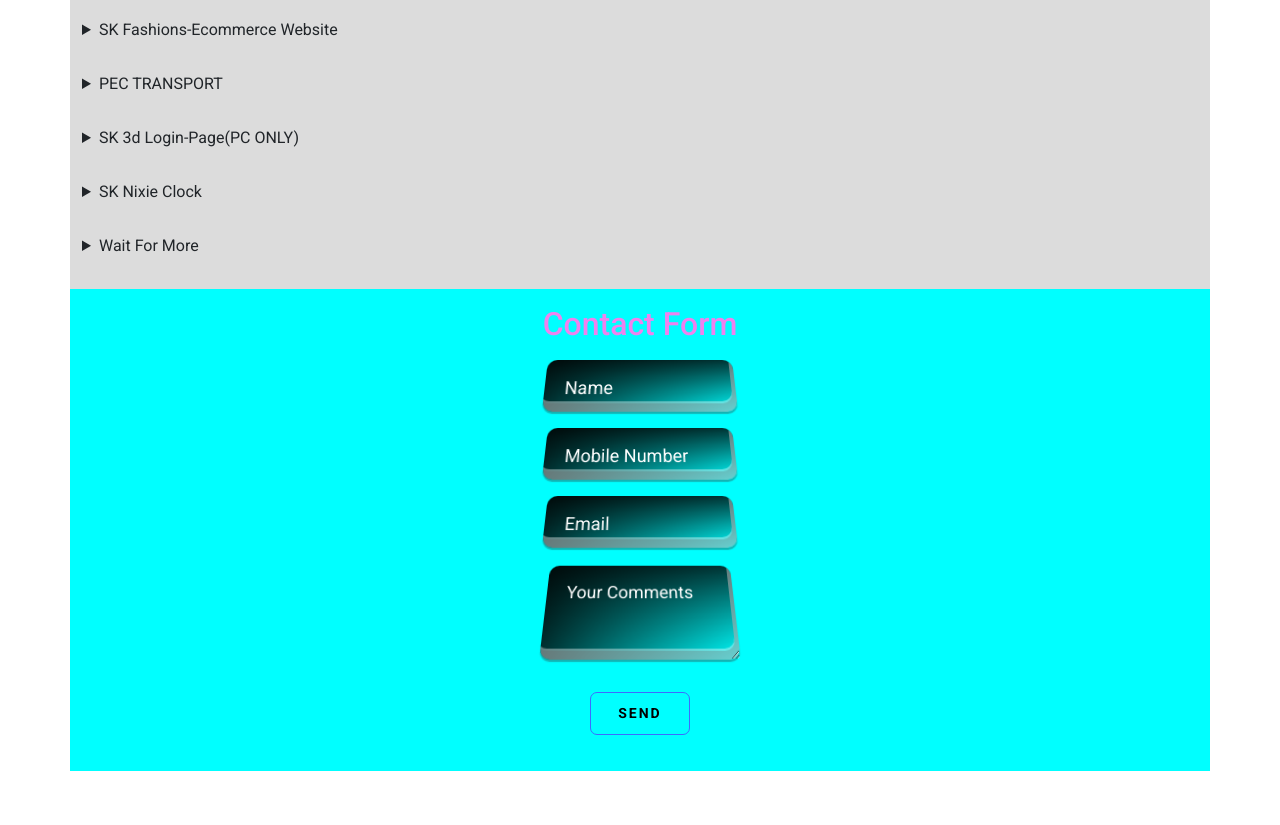
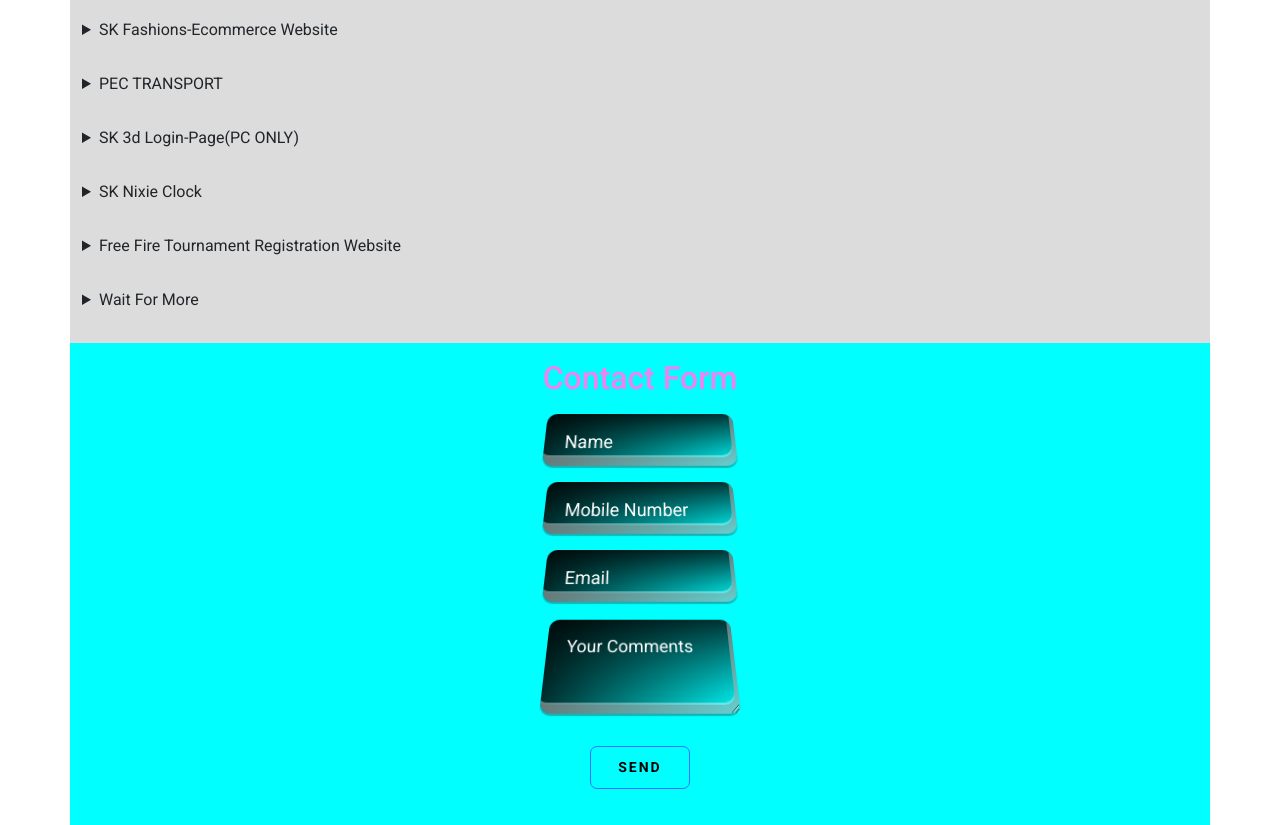
Before and after one commit to Kathir45/portfolio, a plain HTML site: page index.html in a window 1280 px wide. Shown: the part 2160-2985 px from the top of the page. Before the commit the page ends 2931 px from the top, so only its background shows below. Drawn offline with nearby package versions, Linux system fonts and the light colour scheme.

Commit message:
Updated ff website

```diff
--- a/index.html
+++ b/index.html
@@ -178,6 +178,7 @@
         <details><summary>PEC TRANSPORT</summary>I have Created A Responsive Multi-page Transport Website For My College But it is Demo(Still Under Maintenance Work)<a href="https://demopec.netlify.app" class="text-center" target="_blank">Click Here</a> to Explore My Website<br></details>
         <details><summary>SK 3d Login-Page(PC ONLY)</summary>I have Created A Beautiful Single-page 3d Login-Form For Computer and Laptops <a href="https://3dloginpage.netlify.app" class="text-center" target="_blank">Click Here</a> to Explore My 3d Login Page<br></details>
         <details><summary>SK Nixie Clock</summary>I have Created A Beautiful and Responsive Single-page Animated Nixie Tube Clock With System Detected Time <a href="https://nixieclock.netlify.app" class="text-center" target="_blank">Click Here</a> to Explore My Animated Nixie Clock<br></details>
+        <details><summary>Free Fire Tournament Registration Website</summary>I have Created A Responsive Single-page Free Fire Tournament Registration Website <a href="https://vipsquad.netlify.app" class="text-center" target="_blank">Click Here</a> to Explore My Website<br></details>
         <details><summary>Wait For More</summary>I have Create Many Projects/Websites in Future </details>
 
 
```
